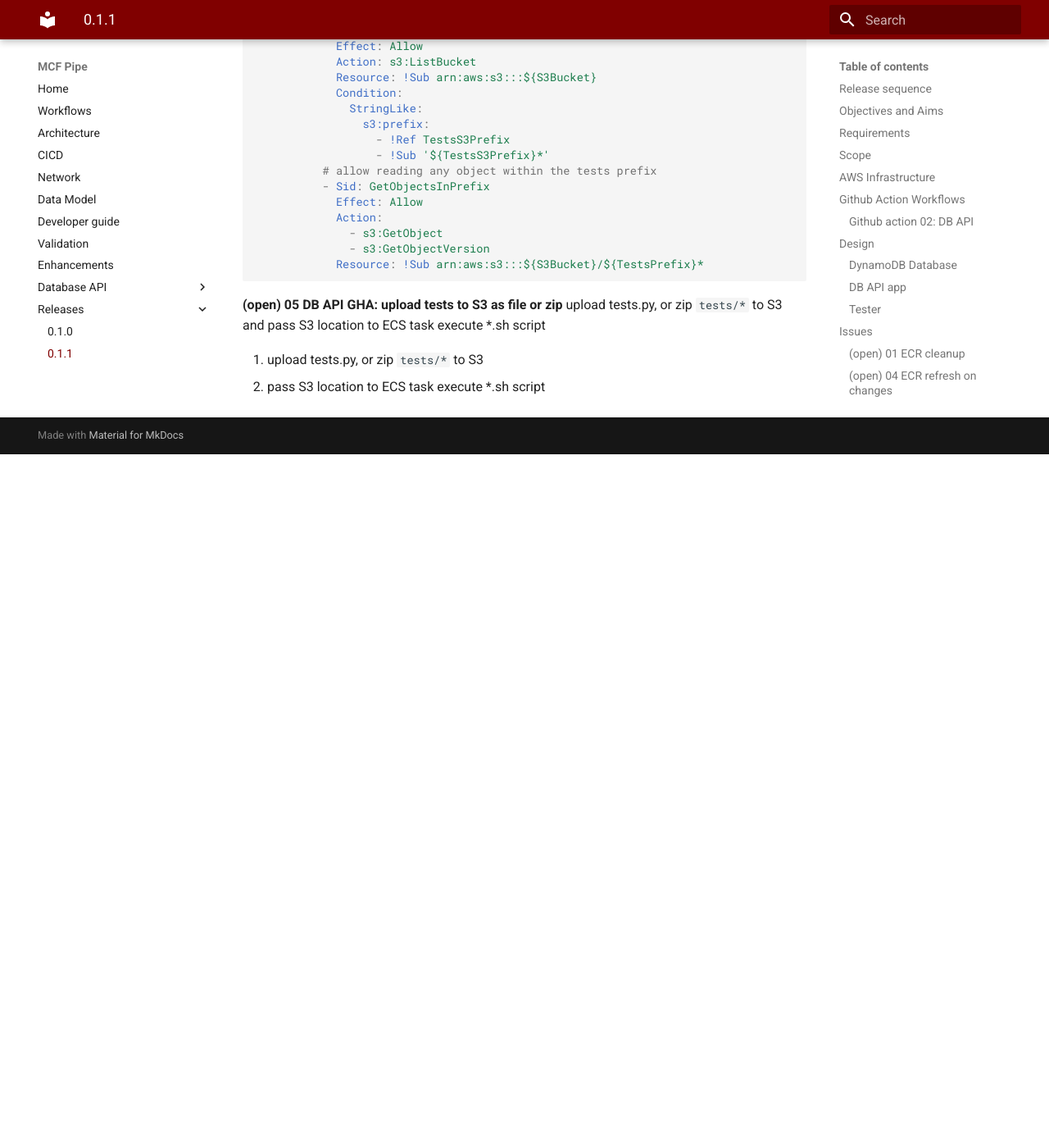
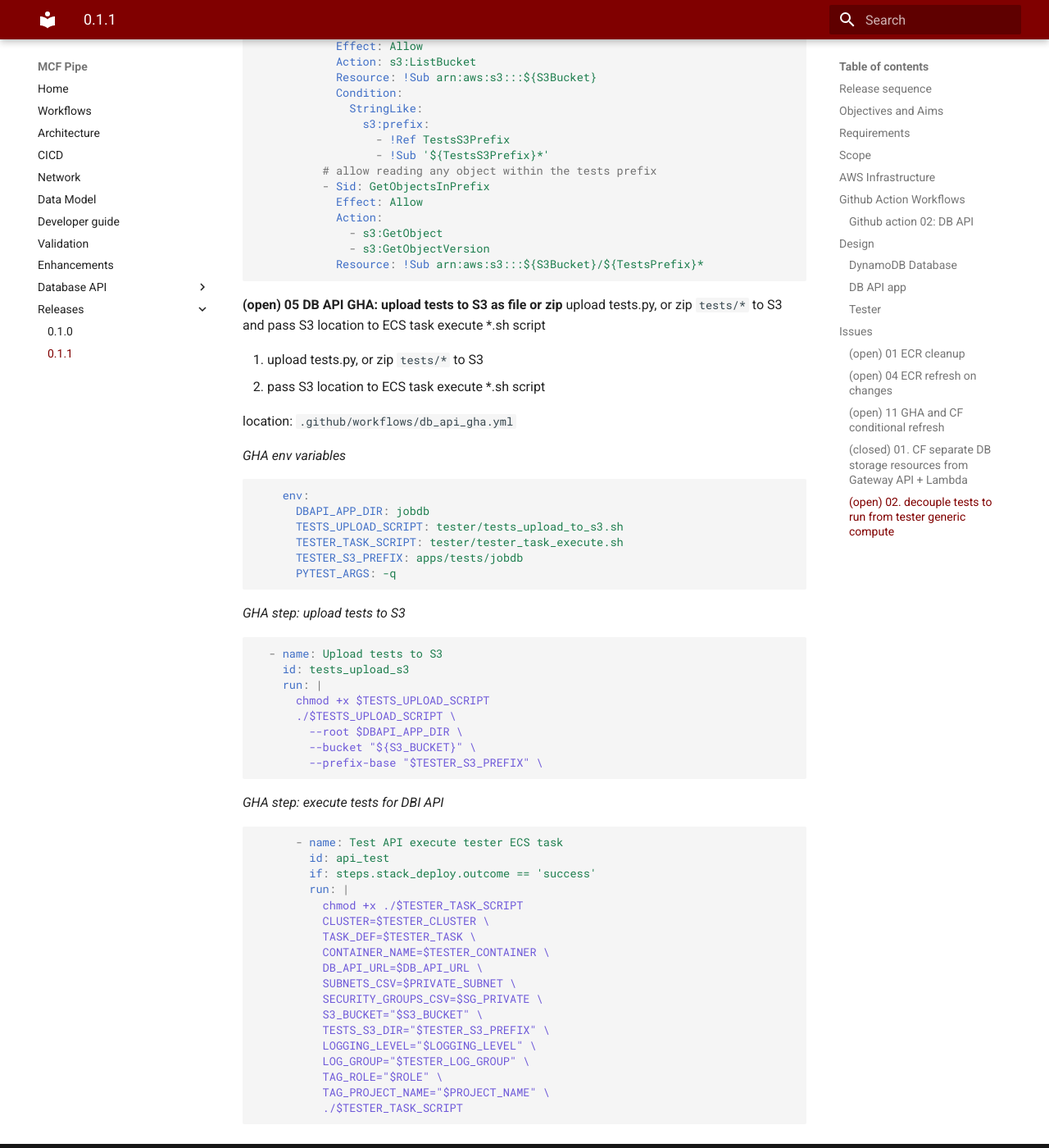
Before and after one commit to yayfalafels/mcfpipe, an MkDocs documentation site: the page built from docs/releases/011_dbapi.md, in a window 1280 px wide and 1400 px high, scrolled down 10756 px. Shown: the whole window at 82% size. Built offline with MkDocs 1.6.1 and Material for MkDocs 9.7.7, drawn with Linux system fonts in a browser that asks for light colours; before the commit the page ends 11310 px from its top, so only the background shows below that.

Commit message:
upload tests to s3 and execute

````diff
--- a/docs/releases/011_dbapi.md
+++ b/docs/releases/011_dbapi.md
@@ -384,3 +384,54 @@
 
 01. upload tests.py, or zip `tests/*` to S3
 02. pass S3 location to ECS task execute *.sh script
+
+location: `.github/workflows/db_api_gha.yml`
+
+_GHA env variables_
+
+```yaml
+    env:
+      DBAPI_APP_DIR: jobdb
+      TESTS_UPLOAD_SCRIPT: tester/tests_upload_to_s3.sh
+      TESTER_TASK_SCRIPT: tester/tester_task_execute.sh
+      TESTER_S3_PREFIX: apps/tests/jobdb
+      PYTEST_ARGS: -q
+```
+
+_GHA step: upload tests to S3_
+
+```yaml
+  - name: Upload tests to S3
+    id: tests_upload_s3
+    run: |
+      chmod +x $TESTS_UPLOAD_SCRIPT
+      ./$TESTS_UPLOAD_SCRIPT \
+        --root $DBAPI_APP_DIR \
+        --bucket "${S3_BUCKET}" \
+        --prefix-base "$TESTER_S3_PREFIX" \
+
+```
+
+_GHA step: execute tests for DBI API_
+
+```yaml
+      - name: Test API execute tester ECS task
+        id: api_test
+        if: steps.stack_deploy.outcome == 'success'
+        run: |
+          chmod +x ./$TESTER_TASK_SCRIPT
+          CLUSTER=$TESTER_CLUSTER \
+          TASK_DEF=$TESTER_TASK \
+          CONTAINER_NAME=$TESTER_CONTAINER \
+          DB_API_URL=$DB_API_URL \
+          SUBNETS_CSV=$PRIVATE_SUBNET \
+          SECURITY_GROUPS_CSV=$SG_PRIVATE \
+          S3_BUCKET="$S3_BUCKET" \
+          TESTS_S3_DIR="$TESTER_S3_PREFIX" \
+          LOGGING_LEVEL="$LOGGING_LEVEL" \
+          LOG_GROUP="$TESTER_LOG_GROUP" \
+          TAG_ROLE="$ROLE" \
+          TAG_PROJECT_NAME="$PROJECT_NAME" \
+          ./$TESTER_TASK_SCRIPT
+
+```
````
Also changed, not shown: dev/releases/011_dbapi.md (+4 -1 lines), 3 other files.
